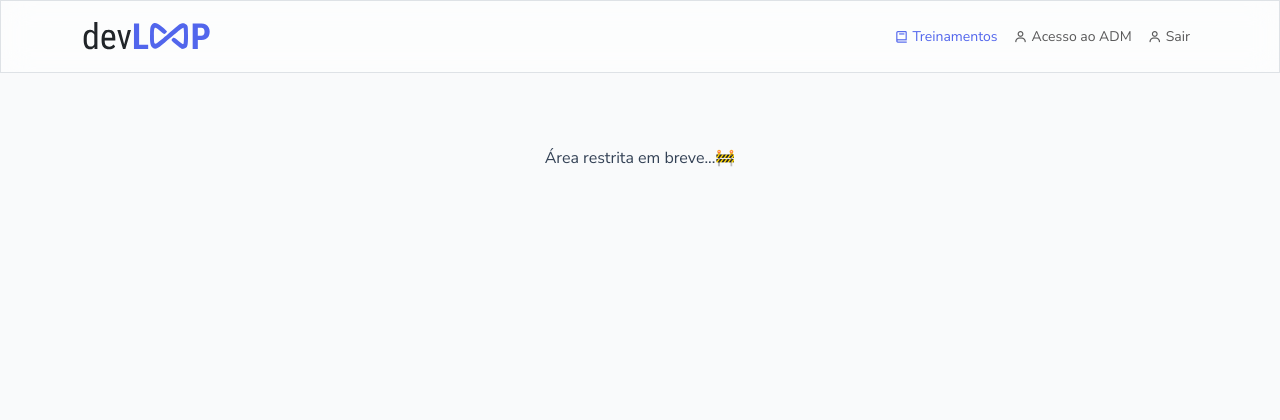
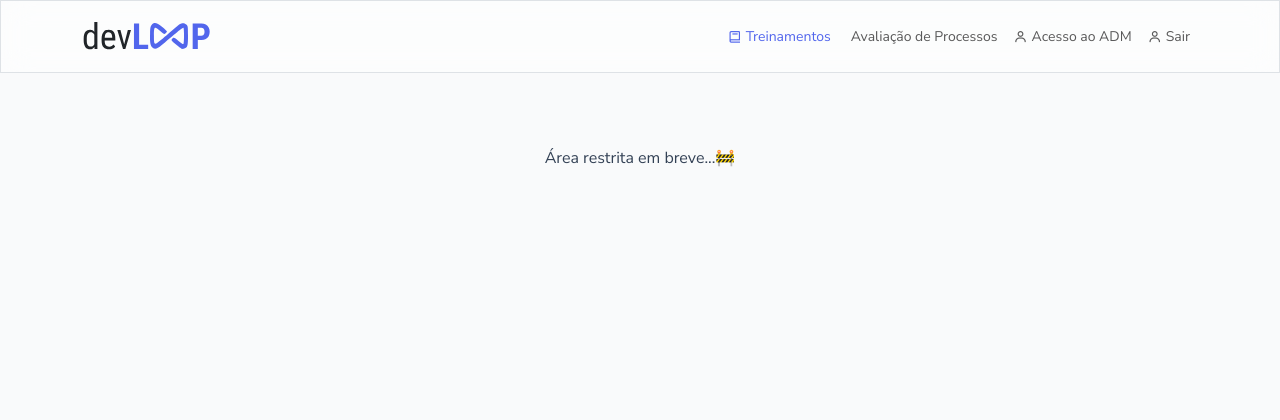
Before and after one commit to PigeonsCode/Equipe-PigeonCode, a Flask app: page /area-restrita in a window 1280 px wide. Shown: the top 420 px of the page. Run offline with Flask 3, Linux system fonts and the light colour scheme; a user stored in the database is signed in; some libraries are stand-ins or nearby versions.

Commit message:
chore: Criação da rota para acesso ao formulário avaliativo

```diff
--- a/src/projeto/routes.py
+++ b/src/projeto/routes.py
@@ -40,9 +40,9 @@ def logout():
     logout_user()
     return redirect(url_for("homepage"))
 
-@app.route("/formularios")
+@app.route("/formulario-avaliativo")
 def forms():
-    return render_template("forms.html", page_url="scrum")
+    return render_template("forms.html", page_url="formulario-avaliativo")
 
 # Páginas de conteúdo
 
--- a/src/projeto/templates/components/header.html
+++ b/src/projeto/templates/components/header.html
@@ -11,9 +11,17 @@
       <li class="nav-item">
         <a
           href="{{ url_for('scrum') }}"
-          class="nav-link d-flex align-items-center justify-content-center gap-1 {% if request.path != '/login-adm'%}active{% endif %}"
+          class="nav-link d-flex align-items-center justify-content-center gap-1 {% if request.path != '/login-adm' and request.path != '/formulario-avaliativo'%}active{% endif %}"
           aria-current="page"
           ><i class="bx bx-book"></i> Treinamentos</a
+        >
+      </li>
+      <li class="nav-item">
+        <a
+          href="{{ url_for('forms') }}"
+          class="nav-link d-flex align-items-center justify-content-center gap-1 {% if request.path == '/formulario-avaliativo'%}active{% endif %}"
+          aria-current="page"
+          ><i class='bx  bx-widget-vertical'  ></i>  Avaliação de Processos</a
         >
       </li>
       <li class="nav-item">
--- a/src/projeto/templates/forms.html
+++ b/src/projeto/templates/forms.html
@@ -1,3 +1,3 @@
-{% extends "page-template.html" %} {%block content %}
-<p class="text-dark-gray">Formulários em breve...🚧</p>
+{% extends "page-template.html" %} {% block fullpage %}
+<p class="text-dark-gray mt-5">Formulários em breve...🚧</p>
 {% endblock %}
--- a/src/projeto/templates/page-template.html
+++ b/src/projeto/templates/page-template.html
@@ -43,7 +43,7 @@
       <div
         class="{% if navigation | selectattr('show_aside') | list %}col-md-7{% else %}col-md-8{% endif %}"
       >
-        {% if not first_item %}
+        <!-- {% if not first_item %}
         <nav class="d-flex mb-5 custom-navbar">
           <a
             class="nav-link fw-bold text-roboto text-uppercase nav__links {% if request.path != '/formularios'%}active{% endif %}"
@@ -57,7 +57,7 @@
             >Formulários</a
           >
         </nav>
-        {% endif %} {%block content %} {% endblock %}
+        {% endif %} --> {%block content %} {% endblock %}
       </div>
       {% if navigation | selectattr('show_aside') | list %}
       <aside class="col-2">
```
